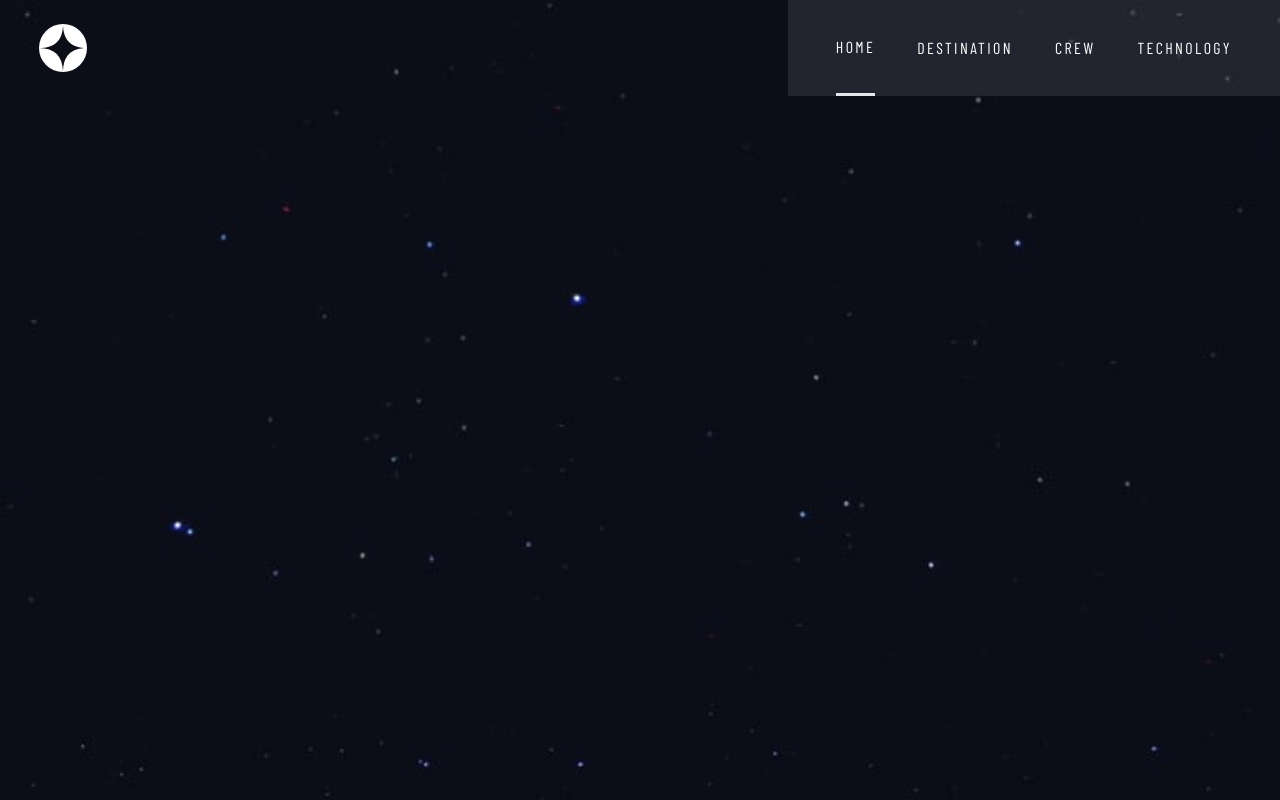
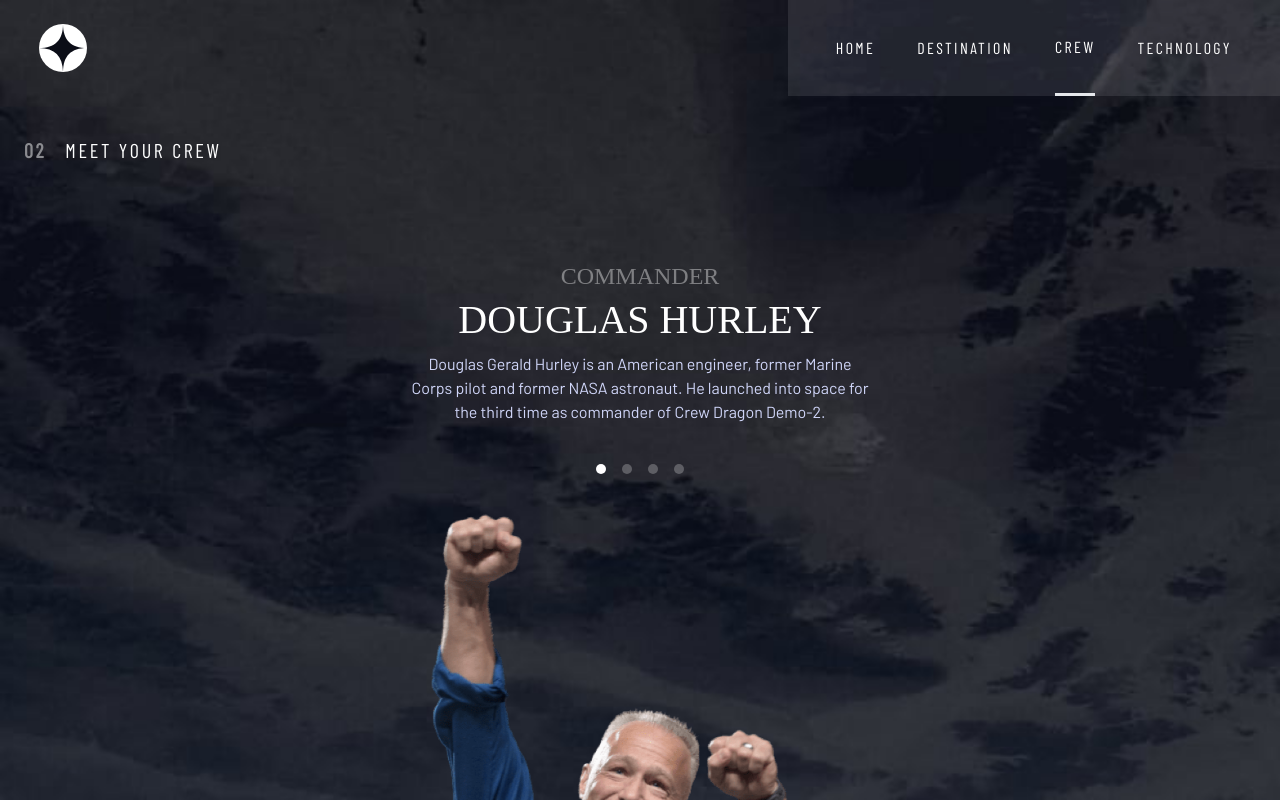
Before and after one commit to markRamos1974/FrontendMentor_Space, a React (Vite) app: page /crew/2 in a window 1280 px wide. Built offline with nearby package versions, Linux system fonts and the light colour scheme; a web font is replaced by a local one.

Commit message:
fix the deployment

```diff
--- a/src/App.jsx
+++ b/src/App.jsx
@@ -6,21 +6,61 @@
 import Crew from './components/Crew/Crew'
 import Techonology from './components/Technology/Techonology'
 
+//Backgrounds
+import HomeMobile from './assets/home/background-home-mobile.jpg'
+import HomeTablet from './assets/home/background-home-tablet.jpg'
+import HomeDesktop from './assets/home/background-home-desktop.jpg'
+
+import DestinationMobile from './assets/destination/background-destination-mobile.jpg'
+import DestinationTablet from './assets/destination/background-destination-tablet.jpg'
+import DestinationDesktop from './assets/destination/background-destination-desktop.jpg'
+
+import CrewMobile from './assets/crew/background-crew-mobile.jpg'
+import CrewTablet from './assets/crew/background-crew-tablet.jpg'
+import CrewDesktop from './assets/crew/background-crew-desktop.jpg'
+
+import TechMobile from './assets/technology/background-technology-mobile.jpg'
+import TechTablet from './assets/technology/background-technology-tablet.jpg'
+import TechDesktop from './assets/technology/background-technology-desktop.jpg'
 
 export const AppContext = createContext()
 
 const background = {
-  home: "sm:bg-mobile md:bg-tablet lg:bg-desktop ",
-  destination: "sm:bg-destination-mobile md:bg-destination-tablet lg:bg-destination-desktop",
-  crew: "sm:bg-crew-mobile md:bg-crew-tablet lg:bg-crew-desktop",
-  technology: "sm:bg-technology-mobile md:bg-technology-tablet lg:bg-technology-desktop"
+  home: {
+    mobile: HomeMobile,
+    tablet: HomeTablet,
+    desktop: HomeDesktop,
+  },
+  destination:  {
+    mobile: DestinationMobile,
+    tablet: DestinationTablet,
+    desktop: DestinationDesktop,
+  },
+  crew:  {
+    mobile: CrewMobile,
+    tablet: CrewTablet,
+    desktop: CrewDesktop,
+  },
+  technology:  {
+    mobile: TechMobile,
+    tablet: TechTablet,
+    desktop: TechDesktop,
+  },
 }
 
 
 const App = () => {
   const [activeMenu, setActiveMenu] = useState("HOME")
   const [isHamburgerMenuActive, setIsHamburgerMenuActive] = useState(false)
+  const [screenIndex, setScreenIndex] = useState(window.innerWidth >= 1440 ? 2 : window.innerWidth >= 768 ? 1 : 0)
 
+  window.addEventListener("resize", () => {
+    const screenSize = window.innerWidth
+
+    if(screenSize >= 1440) setScreenIndex(2)
+    else if (screenSize >= 768) setScreenIndex(1)
+    else setScreenIndex(0)
+  })
   return (
       <AppContext.Provider value={{
                                     activeMenu,
@@ -30,26 +70,24 @@
 
                                   }}>
         <div className="App">
-          <div className={`
-                           ${isHamburgerMenuActive ? "mobile-menu-active" : "homepage"}
-                           ${activeMenu === "HOME" ? background.home : null}
-                           ${activeMenu === "DESTINATION" ? background.destination : null}
-                           ${activeMenu === "CREW" ? background.crew : null}
-                           ${activeMenu === "TECHNOLOGY" ? background.technology : null}
-                           h-screen
-                         bg-dark-blue
-                           bg-no-repeat
-                           bg-cover
-                           relative
-
-
-          `}>
+          <div className={`${isHamburgerMenuActive ? "mobile-menu-active" : "homepage"} h-screen bg-dark-blue bg-no-repeat  bg-cover relative`}
+                style={
+                  activeMenu === "HOME" ? {
+                    backgroundImage: screenIndex === 0 ? `url("${background.home.mobile}")` : screenIndex === 1 ? `url("${background.home.tablet}")` : `url("${background.home.desktop}")`
+                  } : activeMenu === "DESTINATION" ? {
+                    backgroundImage: screenIndex === 0 ? `url("${background.destination.mobile}")` : screenIndex === 1 ? `url("${background.destination.tablet}")` : `url("${background.destination.desktop}")`
+                  } : activeMenu === "CREW" ? {
+                    backgroundImage: screenIndex === 0 ? `url("${background.crew.mobile}")` : screenIndex === 1 ? `url("${background.crew.tablet}")` : `url("${background.crew.desktop}")`
+                  } : activeMenu === "TECHNOLOGY" ? {
+                    backgroundImage: screenIndex === 0 ? `url("${background.technology.mobile}")` : screenIndex === 1 ? `url("${background.technology.tablet}")` : `url("${background.technology.desktop}")`
+                  } : {}}
+          >
           <Header />
           <Routes>
             <Route element={<HeroSection />} path={"/"}/>
-            <Route element={<Destination setActiveMenu={setActiveMenu}/>} path={"/:destination"}/>
-            <Route element={<Crew/>} path={"/crew"} />
-            <Route element={<Techonology/>} path={"/technology"} />
+            <Route element={<Destination setActiveMenu={setActiveMenu}/>} path={"/:destination/1"}/>
+            <Route element={<Crew setActiveMenu={setActiveMenu}/>} path={"/:crew/2"} />
+            <Route element={<Techonology setActiveMenu={setActiveMenu}/>} path={"/:technology/3"} />
           </Routes>
          </div>
 
--- a/src/components/Crew/Crew.jsx
+++ b/src/components/Crew/Crew.jsx
@@ -1,4 +1,4 @@
-import React, { useState } from 'react'
+import React, { useState, useEffect } from 'react'
 import PageHeading from '../Global/PageHeading'
 import CrewDescription from './crew_components/CrewContext/CrewDescription'
 import CrewName from './crew_components/CrewContext/CrewName'
@@ -6,11 +6,19 @@
 import CrewImageSlider from './crew_components/CrewImageSlider/CrewImageSlider'
 import SliderIndicator from './crew_components/CrewImageSlider/crew_image_slider_/SliderIndicator'
 import CrewData from "../../../data.json"
+import { useParams } from 'react-router-dom'
+
+function Crew({ setActiveMenu }) {
+  const { crew } = useParams()
+  const [sliderIndexPosition, setSliderIndexPosition] = useState(0)
+  const [data] = useState(CrewData.crew)
+
+  useEffect(() => {
+    setActiveMenu(crew.toUpperCase())
+
+  },[])
 
 
-function Crew() {
-  const [sliderIndexPosition, setSliderIndexPosition] = useState(0)
-  const [data] = useState(CrewData.crew)
   return (
     <div className='Crew px-6 md:mt-10 text-center md:text-start lg:px-[10.4375rem] lg:mt-[4.75rem]'>
       <PageHeading number={"02"} context={"MEET YOUR CREW"} component="Crew"/>
--- a/src/components/Crew/crew_components/CrewImageSlider/CrewImageSlider.jsx
+++ b/src/components/Crew/crew_components/CrewImageSlider/CrewImageSlider.jsx
@@ -3,8 +3,19 @@
 import CrewImage from './crew_image_slider_/CrewImage'
 import 'swiper/css';
 
+import DOUGLAS from '../../../../assets/crew/image-douglas-hurley.png'
+import MARK_SHUTTLEWORTH from '../../../../assets/crew/image-mark-shuttleworth.png'
+import VICTOR from '../../../../assets/crew/image-victor-glover.png'
+import ANSARI from '../../../../assets/crew/image-anousheh-ansari.png'
 
 function CrewImageSlider({ sliderIndexPosition, data, setSliderIndexPosition}) {
+
+    const [crewImageData] = useState({
+                "Douglas Hurley": DOUGLAS,
+                "Mark Shuttleworth": MARK_SHUTTLEWORTH,
+                "Victor Glover": VICTOR,
+                "Anousheh Ansari": ANSARI
+    })
 
     useEffect(() => {
         const swiper = document.querySelector('.swiper').swiper;
@@ -22,9 +33,9 @@
 
             <Swiper onSlideChange={slide => setSliderIndexPosition(slide.realIndex)}>
 
-                {data.map(crewMemeber => {
-                    return <SwiperSlide key={crewMemeber.name}>
-                        <CrewImage active={data.indexOf(crewMemeber) === sliderIndexPosition} key={crewMemeber.name} imagePath={crewMemeber.images.png} name={crewMemeber.name}/>
+                {data.map(crewMember => {
+                    return <SwiperSlide key={crewMember.name}>
+                        <CrewImage active={data.indexOf(crewMember) === sliderIndexPosition} key={crewMember.name} imagePath={crewImageData[crewMember.name]} name={crewMember.name}/>
                     </SwiperSlide>
 
                 })}
--- a/src/components/Header/header_components/Menu.jsx
+++ b/src/components/Header/header_components/Menu.jsx
@@ -19,7 +19,9 @@
               <ul className='flex'>
 
                   { menus.map(item => {
+
                     return <NavItem key={item.destination} activeMenu={activeMenu}
+                                    index={menus.indexOf(item)}
                                     setActiveMenu={setActiveMenu}
                                     navNumber={item.navNumber}
                                     destination={item.destination}
--- a/src/components/Header/header_components/NavItem.jsx
+++ b/src/components/Header/header_components/NavItem.jsx
@@ -2,7 +2,7 @@
 import { Link } from 'react-router-dom'
 import { AppContext } from "../../../App"
 
-const NavItem = ({ destination, last, navNumber, activeMenu, setActiveMenu, isMobile}) => {
+const NavItem = ({ destination, last, navNumber, activeMenu, setActiveMenu, isMobile , index}) => {
     const { isHamburgerMenuActive, setIsHamburgerMenuActive} = useContext(AppContext)
 
     const handleActiveMenu = () => {
@@ -26,7 +26,7 @@
 
 
       >
-        <Link onClick={handleActiveMenu} to={destination === "HOME" ?  "/" : destination.toLowerCase()}
+        <Link onClick={handleActiveMenu} to={destination === "HOME" ?  "/" : destination.toLowerCase() + "/" +index}
               className={`
 
 
--- a/src/components/HeroSection/hero_section_components/InteractiveButton.jsx
+++ b/src/components/HeroSection/hero_section_components/InteractiveButton.jsx
@@ -13,7 +13,7 @@
     }
 
     return (
-        <Link to={"/destination"} className='w-full
+        <Link to={"/destination/1"} className='w-full
                         flex
                         justify-center
                         items-center
--- a/src/components/Technology/Techonology.jsx
+++ b/src/components/Technology/Techonology.jsx
@@ -1,13 +1,21 @@
-import React, { useState } from 'react'
+import React, { useState, useEffect } from 'react'
 import PageHeading from '../Global/PageHeading'
 import CrewData from "../../../data.json"
 import TechnologyCarousel from './technology_slider/TechnologyCarousel';
 import SliderIndicator from './technology_slider_indicator/SliderIndicator';
 import TechnologyContext from './technology_context/TechnologyContext';
 import data from '../../../data.json'
+import { useParams } from 'react-router-dom'
 
-function Techonology() {
+function Techonology({ setActiveMenu }) {
   const [activeSlideIndex, setActiveSlide] = useState(0)
+  const { technology } = useParams()
+
+  useEffect(() => {
+    setActiveMenu(technology.toUpperCase())
+
+  },[])
+
   return (
 
     <div className='technology section lg:pl-[10.4375rem] lg:pb-[5.625rem] '>
--- a/vite.config.js
+++ b/vite.config.js
@@ -4,6 +4,7 @@
 
 // https://vitejs.dev/config/
 export default defineConfig({
+  base: "FrontendMentor_Space",
   plugins: [react()],
   build: {
     outDir: './build'
```
Also changed, not shown: src/components/Destination/Destination.jsx (+9 -2 lines), src/components/Technology/technology_slider/TechnologyCarousel.jsx (+22 -2 lines).
